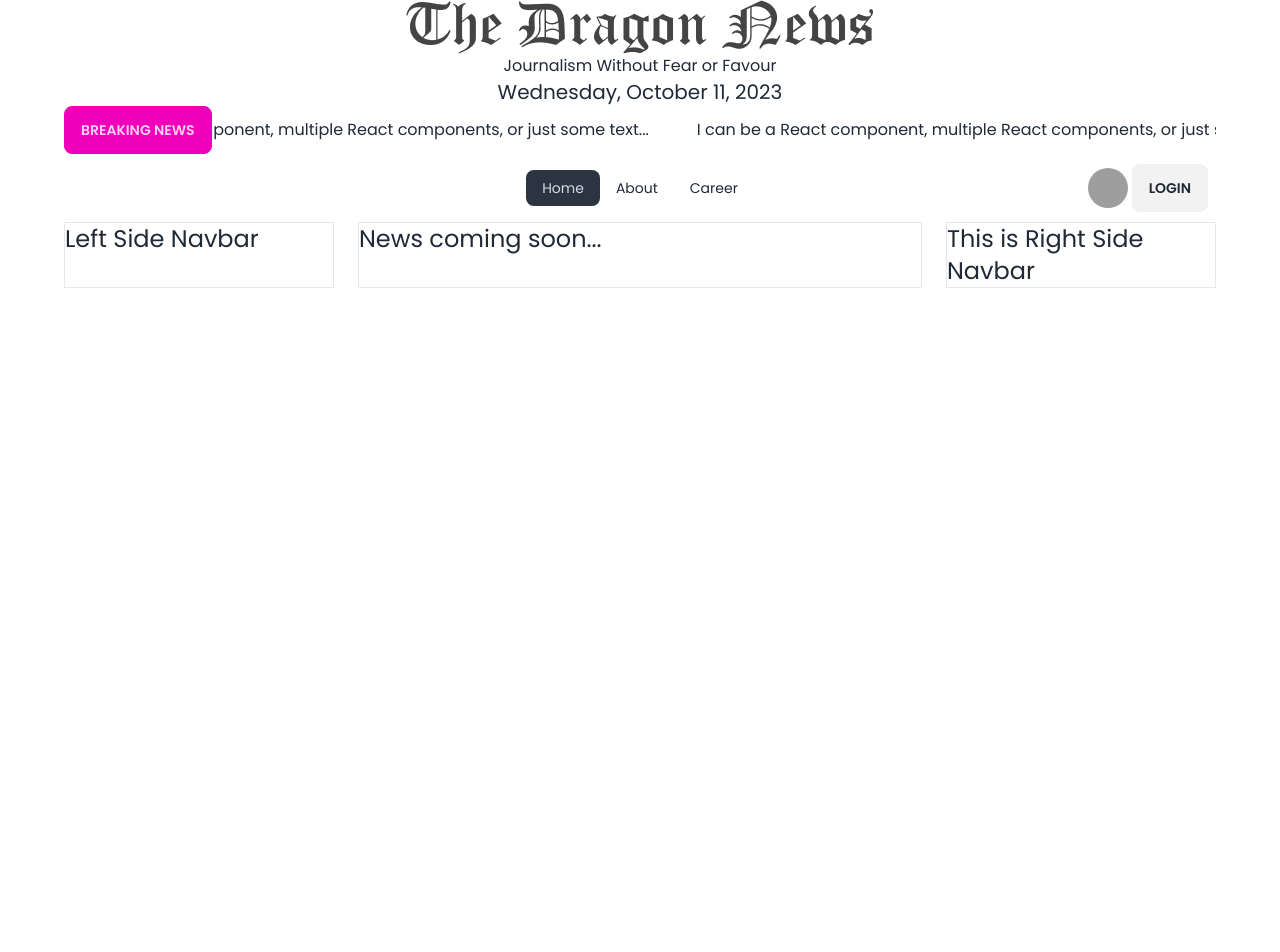
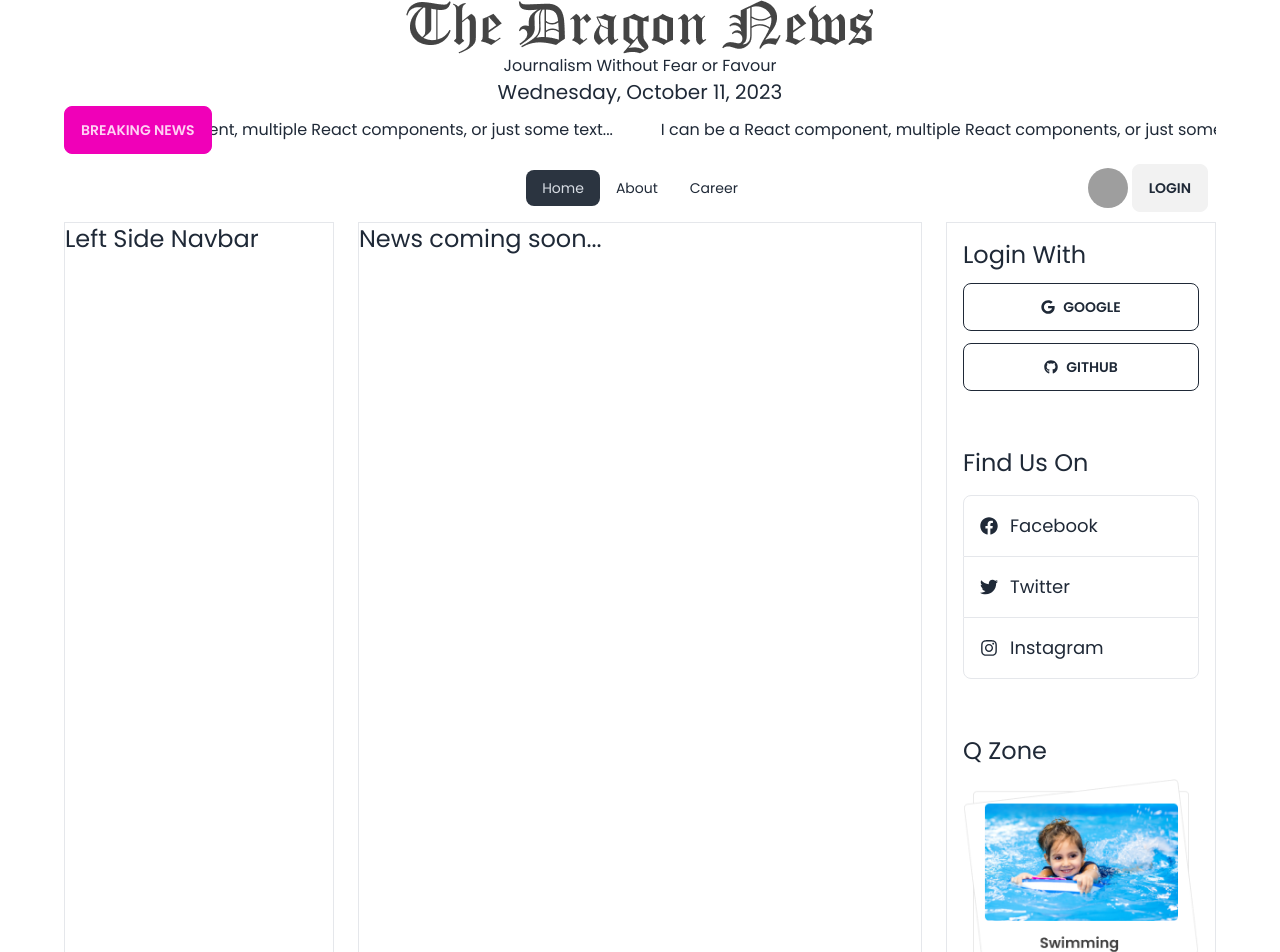
Before and after one commit to AkibKST/react-dragon-news-auth, a React (Vite) app: page / in a window 1280 px wide. Shown: the top 952 px of the page. Before the commit the page ends 800 px from the top, so only its background shows below. Built offline with nearby package versions, Linux system fonts and the light colour scheme; grey boxes are pictures that could not be loaded.

Commit message:
Added Right Side NAv With login , Social, qZOne section

```diff
--- a/package.json
+++ b/package.json
@@ -17,6 +17,7 @@
     "react": "^18.2.0",
     "react-dom": "^18.2.0",
     "react-fast-marquee": "^1.6.1",
+    "react-icons": "^4.11.0",
     "react-router-dom": "^6.16.0",
     "sort-by": "^1.2.0"
   },
--- a/src/pages/shared/RightSideNav/RightSideNav.jsx
+++ b/src/pages/shared/RightSideNav/RightSideNav.jsx
@@ -1,9 +1,50 @@
-
+import { FaFacebook, FaGithub, FaGoogle, FaInstagram, FaTwitter } from 'react-icons/fa';
+import qZone1 from '../../../assets/qZone1.png';
+import qZone2 from '../../../assets/qZone2.png';
+import qZone3 from '../../../assets/qZone3.png';
 
 const RightSideNav = () => {
     return (
+        // Right Side Navbar--
         <div>
-            <h2 className="text-2xl">This is Right Side Navbar</h2>
+
+            {/* Login Button section*/}
+            <div className='p-4 space-y-3 mb-6'>
+                <h2 className="text-2xl">Login With</h2>
+                <button className="btn btn-outline w-full">
+                    <FaGoogle></FaGoogle>
+                    Google
+                </button>
+                <button className="btn btn-outline w-full">
+                    <FaGithub></FaGithub>
+                    Github
+                </button>
+            </div>
+
+            {/* Find Us On section */}
+            <div className='p-4 mb-6'>
+                <h2 className="text-2xl mb-4">Find Us On</h2>
+                <a className='p-4 flex text-lg items-center border rounded-t-lg' href="">
+                    <FaFacebook className='mr-3'></FaFacebook>
+                    <span>Facebook</span>
+                </a>
+                <a className='p-4 flex text-lg items-center border-x' href="">
+                    <FaTwitter className='mr-3'></FaTwitter>
+                    <span>Twitter</span>
+                </a>
+                <a className='p-4 flex text-lg items-center border rounded-b-lg' href="">
+                    <FaInstagram className='mr-3'></FaInstagram>
+                    <span>Instagram</span>
+                </a>
+            </div>
+
+            {/* Q zone section */}
+            <div className='p-4 space-y-3 mb-6'>
+                <h2 className="text-2xl">Q Zone</h2>
+               <img src={qZone1} alt="" />
+               <img src={qZone2} alt="" />
+               <img src={qZone3} alt="" />
+            </div>
         </div>
     );
 };
```
Also changed, not shown: 1 other file (tests, documents, lock files or other folders).
